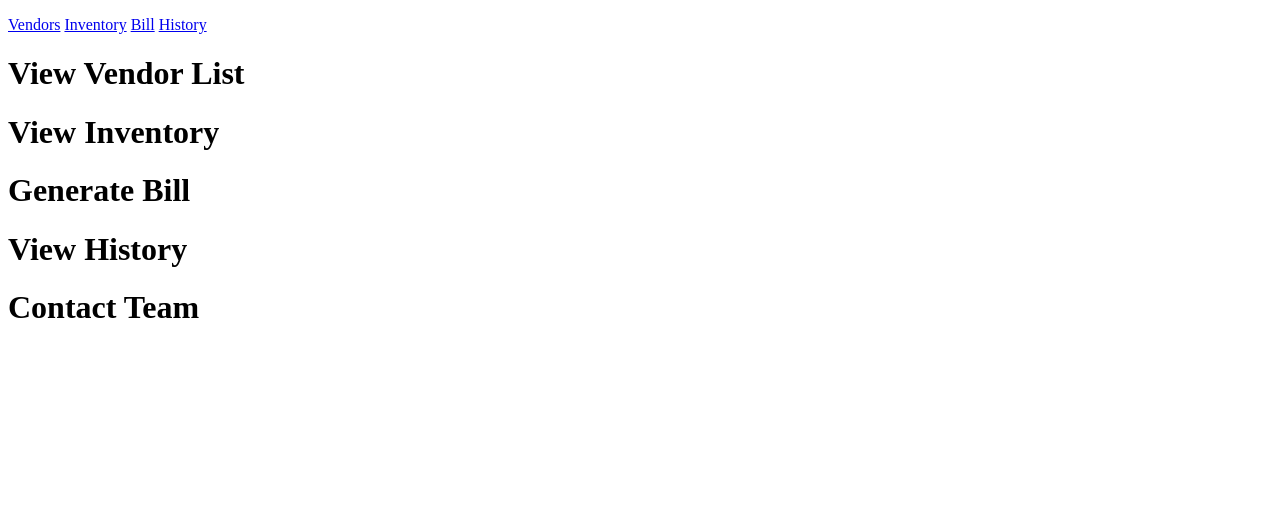
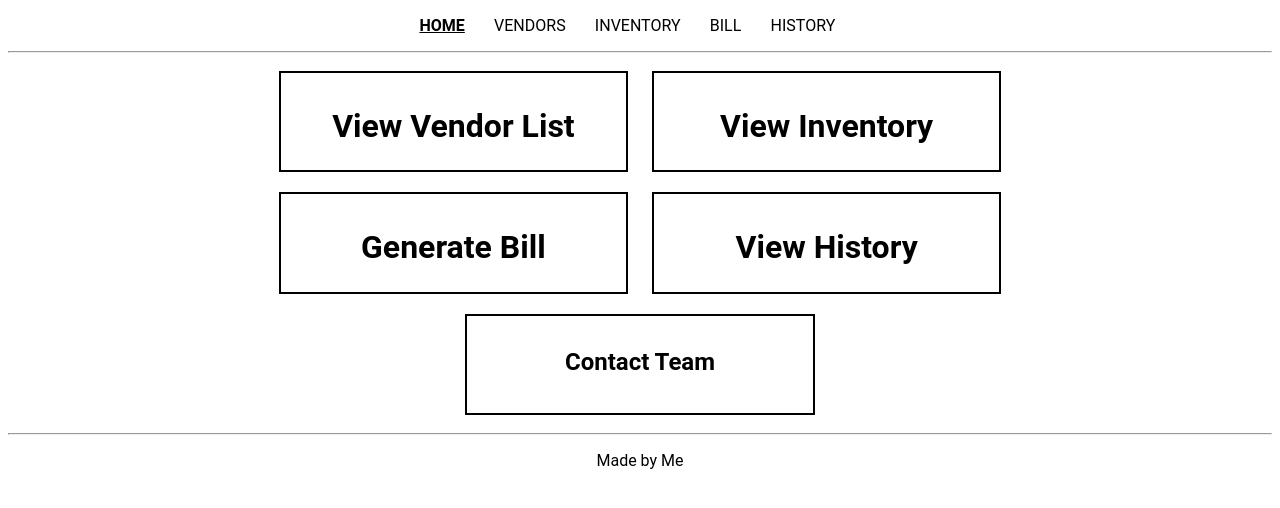
Before and after one commit to Nisarg2061/KGNS, a Flask app: page / in a window 1280 px wide. Shown: the top 508 px of the page. Run offline with Flask 3, Linux system fonts and the light colour scheme.

Commit message:
Completed home page layout

```diff
--- /dev/null
+++ b/static/style.css
@@ -0,0 +1,29 @@
+*{
+    text-align: center;
+    font-family: Roboto;
+}
+a{
+    text-decoration: none;
+    color: black;
+}
+.underline{
+    text-decoration: underline;
+}
+.index_div{
+    height: 4.5em;
+    width: 20em;
+    border: 2px solid black;
+    display: inline-block;
+    margin: 10px;
+    padding: 1%;
+}
+.bar-m{
+    height: 2.8em;
+    text-align: center;
+    text-transform:uppercase;
+    padding: 0% 0%;
+    display: inline;
+}
+.nav{
+    padding-right: 2%;
+}
--- a/templates/index.html
+++ b/templates/index.html
@@ -3,35 +3,50 @@
 <head>
     <meta charset="UTF-8">
     <meta name="viewport" content="width=device-width, initial-scale=1.0">
-    <link rel="stylesheet" href="style.css">
+    <link rel="stylesheet" href="http://192.168.0.192:5000/static/style.css">
     <title>KGNS</title>
 </head>
 <body>
     <header>
         <header>
-            <div>
-                <p>
-                    <a href="#" class="nav">Vendors</a> <a href="#" class="nav">Inventory</a> <a href="#" class="nav">Bill</a> <a href="#" class="nav">History</a>
+            <div class="bar-m">
+                <p class="index_p">
+                    <a href="/" class="nav"><b class="underline">home</b></a>
+                    <a href="#" class="nav">vendors</a>
+                    <a href="#" class="nav">inventory</a>
+                    <a href="#" class="nav">bill</a>
+                    <a href="#" class="nav">history</a>
                 </p>
             </div>
         </header>
     </header>
+    <hr>
     <main>
-        <div class="index_div">
-            <h1>View Vendor List</h1>
+        <div>
+            <div class="index_div">
+                <h1><a href="#">View Vendor List</a></h1>
+            </div>
+            <div class="index_div">
+                <h1><a href="#">View Inventory</a></h1>
+            </div>
+        </div>
+        <div>
+            <div class="index_div">
+                <h1><a href="#">Generate Bill</a></h1>
+            </div>
+            <div class="index_div">
+                <h1><a href="#">View History</a></h1>
+            </div>
         </div>
         <div class="index_div">
-            <h1>View Inventory</h1>
-        </div>
-        <div class="index_div">
-            <h1>Generate Bill</h1>
-        </div>
-        <div class="index_div">
-            <h1>View History</h1>
-        </div>
-        <div class="index_div">
-            <h1>Contact Team</h1>
+            <h2><a href="#">Contact Team</a></h2>
         </div>
     </main>
+    <hr>
+    <footer>
+        <div>
+            <p>Made by Me</p>
+        </div>
+    </footer>
 </body>
 </html>
--- a/templates/style.css
+++ /dev/null
@@ -1,3 +0,0 @@
-index_div{
-    border: 2px solid black;
-}
--- /dev/null
+++ b/templates/vendors.html
@@ -0,0 +1 @@
+<h1>Vendor List</h1>
```
